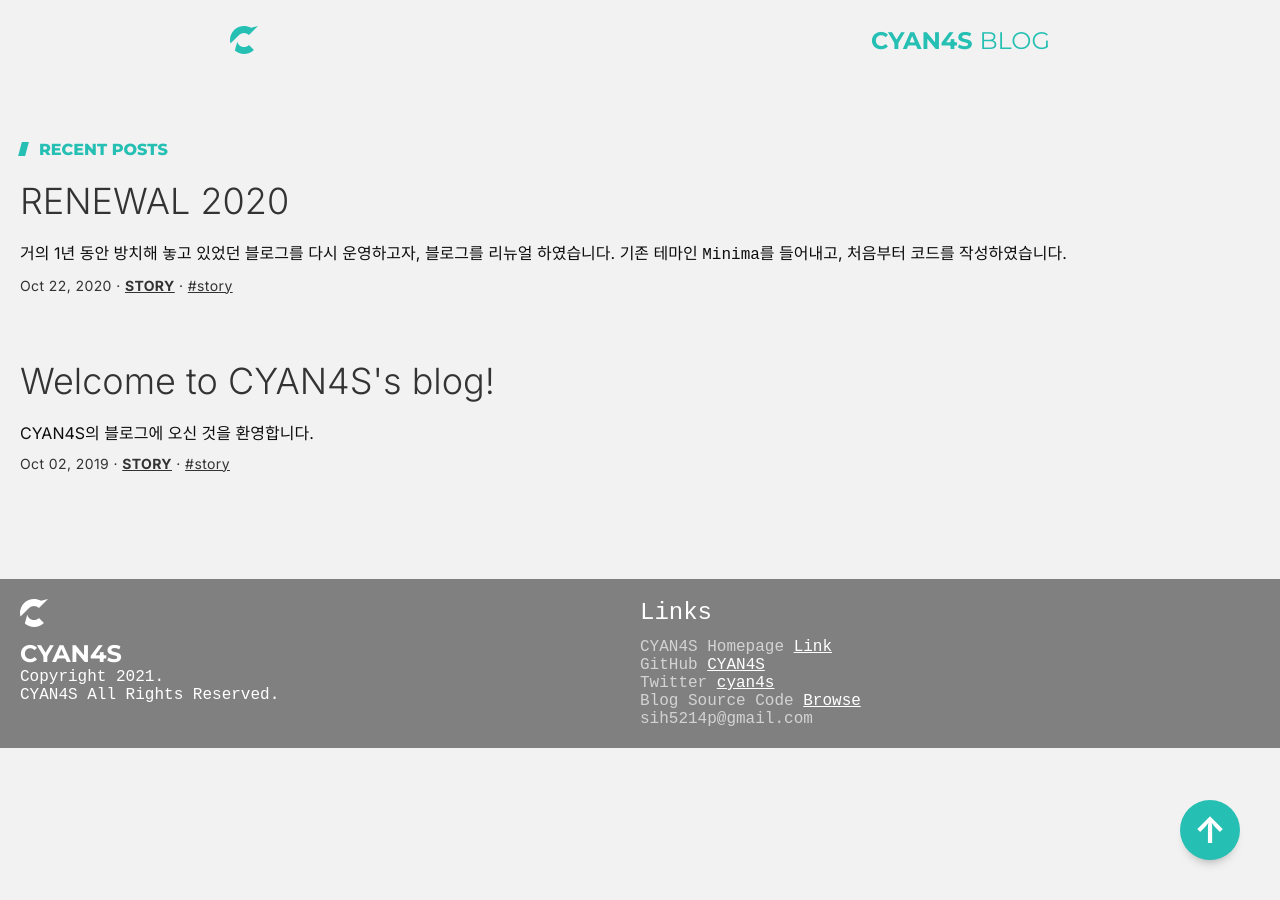
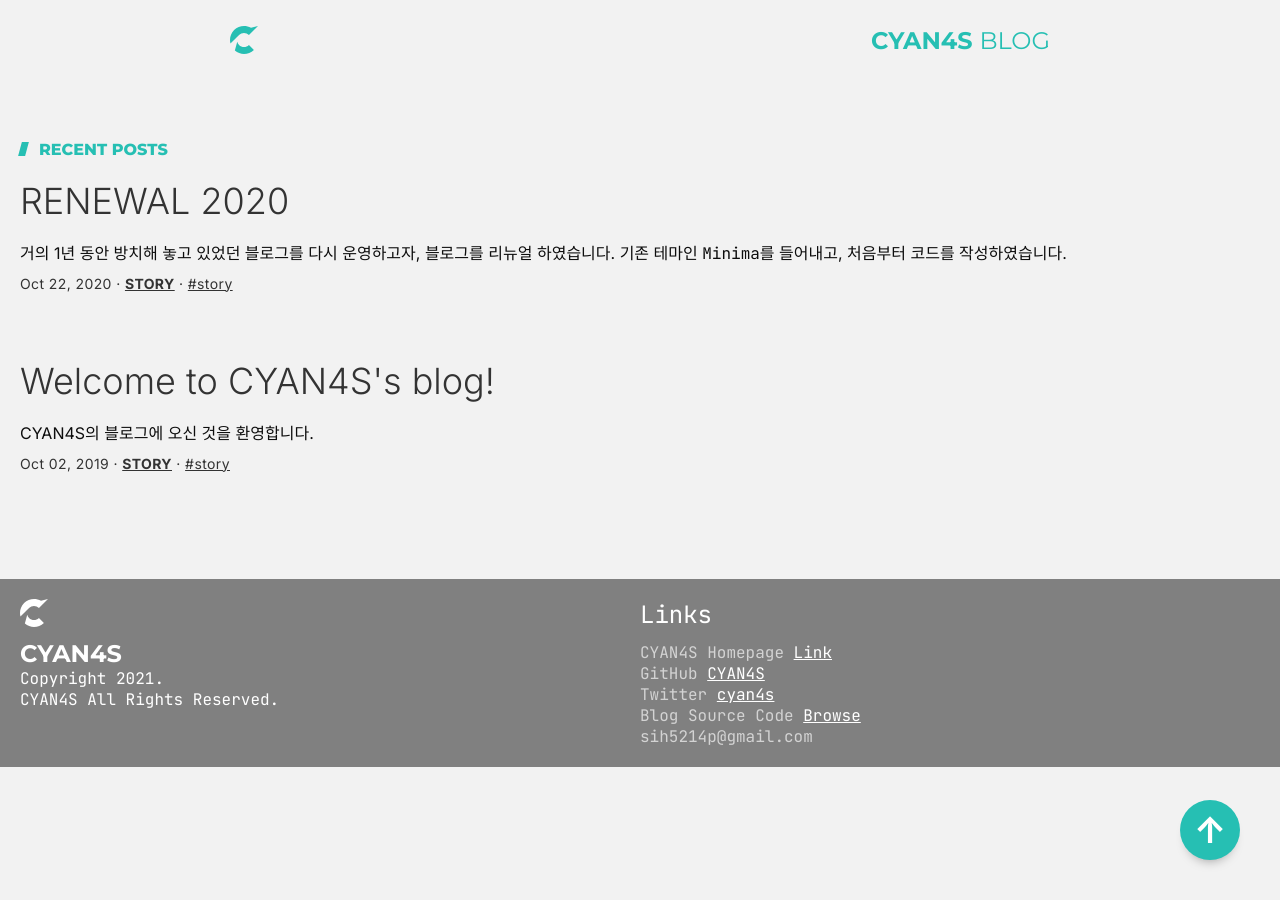
Before and after one commit to CYAN4S/blog, a Jekyll site: the page built from index.html, in a window 1280 px wide. Built offline with Jekyll 4.4.1, drawn with Linux system fonts in a browser that asks for light colours.

Commit message:
Fix bugs

```diff
--- a/_includes/topbutton.html
+++ b/_includes/topbutton.html
@@ -1,8 +1 @@
-<button onclick="topFunction()" id="topbutton">↑</button>
-
-<script>
-  function topFunction() {
-    document.body.scrollTop = 0;
-    document.documentElement.scrollTop = 0;
-  }
-</script>
+<button onclick="topFunction()" id="topbutton"><span>↑</span></button>
--- a/_layouts/default.html
+++ b/_layouts/default.html
@@ -3,15 +3,24 @@
     <meta charset="UTF-8" />
     <meta name="viewport" content="width=device-width, initial-scale=1.0" />
     <title>{{ site.title }}</title>
-    <link rel="stylesheet" href="{{ 'assets/css/styles.css' | relative_url }}" />
-    <link href="https://fonts.googleapis.com/css2?family=Montserrat:wght@400;700;800&display=swap" rel="stylesheet">
-    <link href="https://fonts.googleapis.com/css2?family=Inter:wght@100..900&display=swap" rel="stylesheet">
-    <link rel="shortcut icon" href="{{ 'favicon.ico' | relative_url }}" type="image/x-icon">
+    <link
+      rel="stylesheet"
+      href="{{ 'assets/css/styles.css' | relative_url }}"
+    />
+    <link rel="preconnect" href="https://fonts.gstatic.com" />
+    <link
+      href="https://fonts.googleapis.com/css2?family=Inter:wght@100..900&family=JetBrains+Mono:ital,wght@0,400;0,700;1,400;1,700&family=Montserrat:wght@400;700;800&display=swap"
+      rel="stylesheet"
+    />
+    <link
+      rel="shortcut icon"
+      href="{{ 'favicon.ico' | relative_url }}"
+      type="image/x-icon"
+    />
   </head>
   <body>
-    {% include header.html %}
-    {{ content }}
-    {% include footer.html %}
-    {% include topbutton.html %}
+    {% include header.html %} {{ content }} {% include footer.html %} {% include
+    topbutton.html %}
   </body>
+  <script src="{{ 'assets/js/default.js' | relative_url }}"></script>
 </html>
--- a/_layouts/post.html
+++ b/_layouts/post.html
@@ -15,6 +15,7 @@
     class="post-header"
     style="background: {{headimage}};"
   >
+    <div class="flexauto"></div>
     <div class="inside">
       <h6>{{ page.date | date: "%b %d, %Y" }}</h6>
       <h1>{{ page.title }}</h1>
--- a/_sass/main.scss
+++ b/_sass/main.scss
@@ -107,20 +107,6 @@
   }
 }
 
-.ct-container {
-  a {
-    display: inline-block;
-    margin: 0 4px 8px 0;
-    padding: 4px 16px;
-    border: 2px solid;
-    border-radius: 20px;
-
-    font-size: 16px;
-    font-weight: 500;
-    letter-spacing: 1.25px;
-  }
-}
-
 .post-ul {
   li {
     min-height: 120px;
@@ -130,12 +116,6 @@
   h3 a {
     text-decoration: none;
   }
-}
-
-.index-categories a {
-  font-size: 48px;
-  font-weight: 700;
-  color: #26bfb3;
 }
 
 main.post {
@@ -274,7 +254,6 @@
 }
 
 #topbutton {
-  font: 700 36px Inter;
   position: fixed;
   bottom: 40px;
   right: 40px;
@@ -287,6 +266,10 @@
   height: 60px;
   border-radius: 30px;
   box-shadow: 0px 8px 12px -8px rgba(0, 0, 0, 0.4);
+
+  > span {
+    font: 700 36px Inter;
+  }
 }
 
 .seeall {
@@ -295,3 +278,7 @@
   color: $gray;
   align-self: end;
 }
+
+.flexauto {
+  flex: auto;
+}
--- /dev/null
+++ b/assets/js/default.js
@@ -0,0 +1,4 @@
+function topFunction() {
+  document.body.scrollTop = 0;
+  document.documentElement.scrollTop = 0;
+}
```
Also changed, not shown: Gemfile.lock, assets/img/default/default.svg (added).
